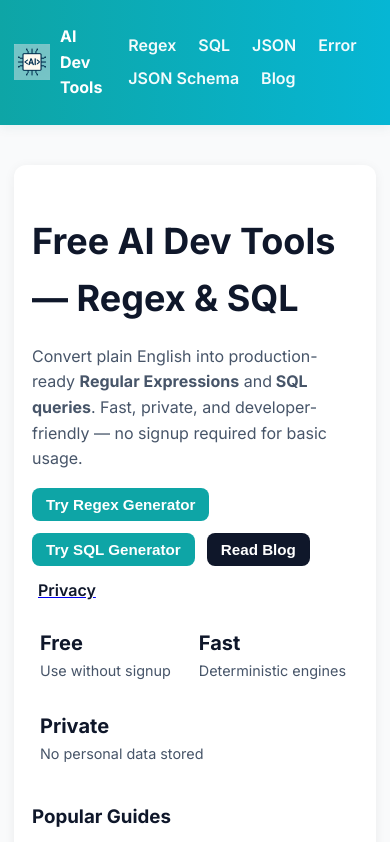
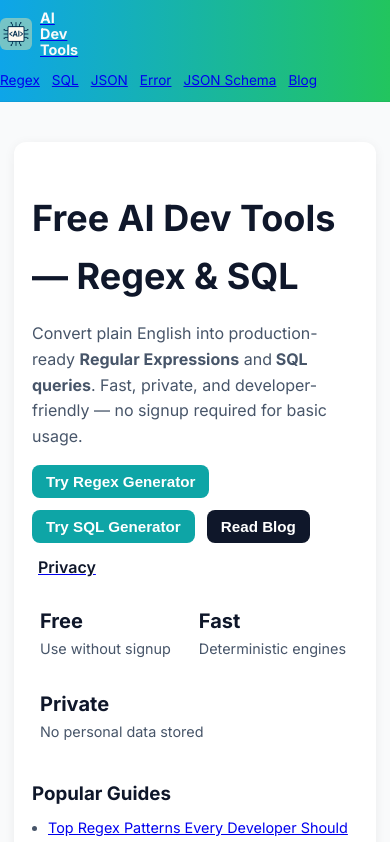
Before and after one commit to rampandu/ai-tools, a Next.js app: page / in a window 390 px wide. Shown: the top 842 px of the page. Built offline with nearby package versions, Linux system fonts and the light colour scheme; no server answers.

Commit message:
Fix broken layout for mobile version

```diff
--- a/components/Navbar.js
+++ b/components/Navbar.js
@@ -1,25 +1,66 @@
 // components/Navbar.js
-import Link from 'next/link';
-import Image from 'next/image';
+import Link from "next/link";
 
 export default function Navbar() {
   return (
-    <header className="topnav">
-      <div className="nav-inner container">
-        <Link href="/" className="brand" style={{ display: 'flex', alignItems: 'center', gap: 10, textDecoration: 'none' }}>
-          {/* use the png in /public */}
-          <Image src="/logo.png" alt="AI Dev Tools" width={36} height={36} />
-          <span style={{ color: 'white', fontWeight: 700 }}>AI Dev Tools</span>
-        </Link>
+    <header
+      style={{
+        background: "linear-gradient(90deg, #0ea5e9, #22c55e)",
+        color: "#f9fafb",
+        borderBottom: "1px solid rgba(15,23,42,0.06)",
+      }}
+    >
+      <div className="container" style={{ padding: "10px 0" }}>
+        <div className="navbar-inner">
+          {/* Logo + brand */}
+          <Link href="/">
+            <a
+              className="navbar-brand"
+              style={{
+                display: "flex",
+                alignItems: "center",
+                gap: 8,
+                textDecoration: "none",
+                color: "#f9fafb",
+              }}
+            >
+              <img
+                src="/logo.png"
+                alt="Dev Brains AI"
+                width={32}
+                height={32}
+                style={{ borderRadius: 6, flexShrink: 0 }}
+              />
+              <div style={{ fontWeight: 700, lineHeight: 1.1, fontSize: "0.9rem" }}>
+                <div>AI</div>
+                <div>Dev</div>
+                <div>Tools</div>
+              </div>
+            </a>
+          </Link>
 
-        <nav className="nav-links" aria-label="Main navigation">
-          <Link href="/regex-generator">Regex</Link>
-          <Link href="/sql-generator">SQL</Link>
-          <Link href="/json-formatter">JSON</Link>
-          <Link href="/ai-error-explainer">Error</Link>
-          <Link href="/json-schema-generator">JSON Schema</Link>
-          <Link href="/blog">Blog</Link>
-        </nav>
+          {/* Links */}
+          <nav className="navbar-links">
+            <Link href="/regex-generator">
+              <a>Regex</a>
+            </Link>
+            <Link href="/sql-generator">
+              <a>SQL</a>
+            </Link>
+            <Link href="/json-formatter">
+              <a>JSON</a>
+            </Link>
+            <Link href="/ai-error-explainer">
+              <a>Error</a>
+            </Link>
+            <Link href="/json-schema-generator">
+              <a>JSON Schema</a>
+            </Link>
+            <Link href="/blog">
+              <a>Blog</a>
+            </Link>
+          </nav>
+        </div>
       </div>
     </header>
   );
--- a/styles/globals.css
+++ b/styles/globals.css
@@ -153,3 +153,33 @@ code { background: #eef2f7; padding: 2px 6px; border-radius: 6px; font-size: 0.9
 
 /* Footer small adjustments */
 footer a { color: #0f172a; text-decoration: none; }
+
+/* Navbar layout */
+.navbar-inner {
+  display: flex;
+  align-items: center;
+  justify-content: space-between;
+  gap: 12px;
+  flex-wrap: wrap; /* important for mobile */
+}
+
+.navbar-links {
+  display: flex;
+  flex-wrap: wrap;
+  gap: 12px;
+  font-size: 0.85rem;
+}
+
+/* On small screens, put links on a separate row and left-align */
+@media (max-width: 640px) {
+  .navbar-inner {
+    flex-direction: column;
+    align-items: flex-start;
+  }
+
+  .navbar-links {
+    width: 100%;
+    justify-content: flex-start;
+    row-gap: 6px;
+  }
+}
```
